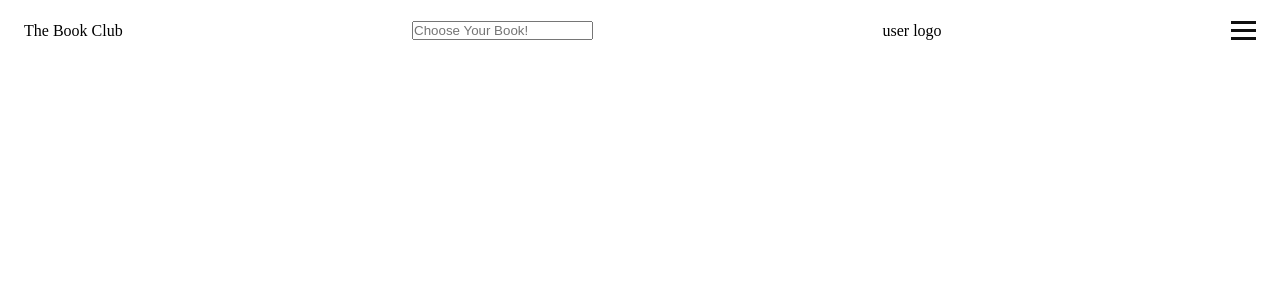
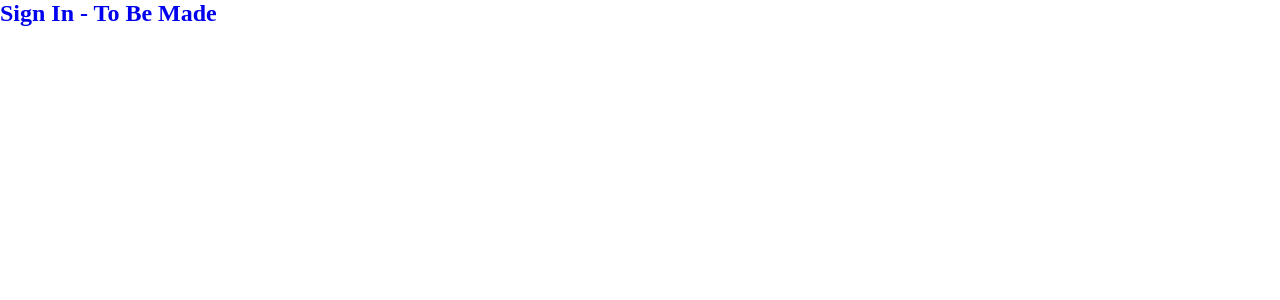
Before and after one commit to DEdmonds22/The-Book-Club, a React (Create React App) app: page /sign-in in a window 1280 px wide. Shown: the top 300 px of the page. Built offline with nearby package versions, Linux system fonts and the light colour scheme.

Commit message:
created sign-in component

```diff
--- a/src/App.js
+++ b/src/App.js
@@ -1,11 +1,15 @@
 import './App.css';
-import Nav from './pages/nav';
+import { Routes, Route } from 'react-router-dom';
+import Header from './pages/Header';
+import SignIn from './pages/Sign-In';
 
 function App() {
   return (
     <div className="App">
-      <Nav />
-
+      <Routes>
+        <Route path="/" element={<Header />}/>
+        <Route path="/sign-in" element={<SignIn />} />
+      </Routes>
     </div>
   );
 }
--- a/src/index.js
+++ b/src/index.js
@@ -1,11 +1,14 @@
 import React from 'react';
 import ReactDOM from 'react-dom/client';
 import App from './App';
+import { BrowserRouter as Router } from "react-router-dom";
 
 const root = ReactDOM.createRoot(document.getElementById('root'));
 root.render(
   <React.StrictMode>
-    <App />
+    <Router>
+      <App />
+    </Router>
   </React.StrictMode>
 );
 
--- a/src/pages/nav.js
+++ b/src/pages/Header.js
@@ -1,6 +1,7 @@
 import { useState } from "react"
+import { Link } from "react-router-dom";
 
-export default function Nav() {
+export default function Header() {
 
     const [menuIsOpen, setMenuIsOpen] = useState(false);
 
@@ -12,9 +13,16 @@ export default function Nav() {
         <header>
             <div>
                 <div id="navBar">
-                    <p>The Book Club</p>
+                    <Link to="/">
+                        <p>The Book Club</p>
+                    </Link>
+
                     <input type="text" placeholder="Choose Your Book!"></input>
-                    <p>user logo</p>
+
+                    <Link to="/sign-in">
+                        <p>user logo</p>
+                    </Link>
+
                     <div className="hamburger" onClick={openMenu}>
                         <span className="bar"></span>
                         <span className="bar"></span>
--- /dev/null
+++ b/src/pages/Sign-In.js
@@ -0,0 +1,12 @@
+import { Link } from "react-router-dom"
+
+
+export default function SignIn() {
+    return (
+        <div>
+            <Link to="/">
+                <h2>Sign In - To Be Made</h2>
+            </Link>
+        </div>
+    )
+}
```
